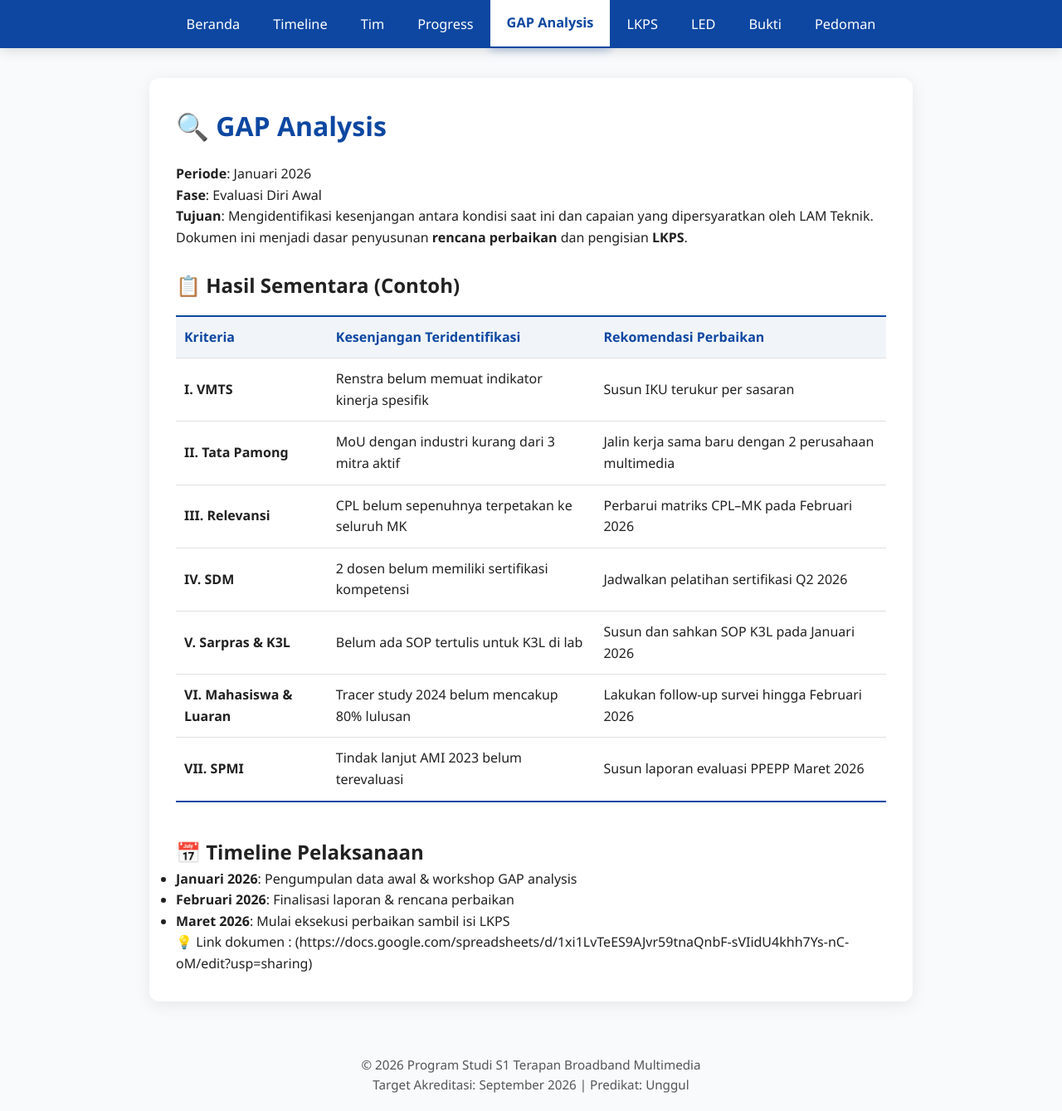
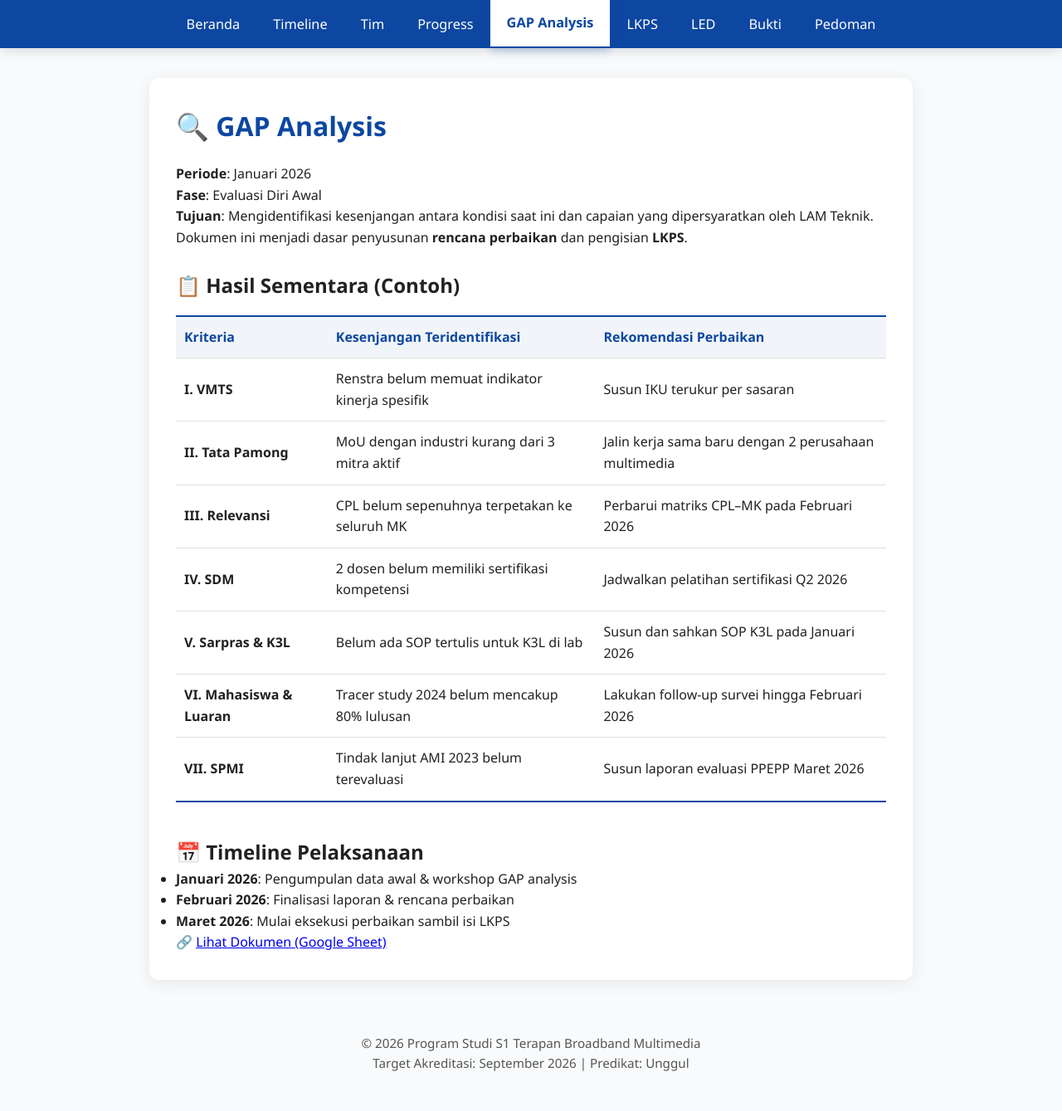
Before and after one commit to portal-psbm/aksibm-26, a Jekyll site: the page built from gap-analysis.md, in a window 1280 px wide and 1339 px high. Shown: the whole window at 83% size. Built offline with Jekyll 4.4.1, drawn with Linux system fonts in a browser that asks for light colours.

Commit message:
Update GAP Analysis

```diff
--- a/gap-analysis.md
+++ b/gap-analysis.md
@@ -33,5 +33,4 @@ permalink: /gap-analysis/
 - **Februari 2026**: Finalisasi laporan & rencana perbaikan
 - **Maret 2026**: Mulai eksekusi perbaikan sambil isi LKPS
 
-> 💡 Link dokumen :
-   (https://docs.google.com/spreadsheets/d/1xi1LvTeES9AJvr59tnaQnbF-sVIidU4khh7Ys-nC-oM/edit?usp=sharing)
+🔗 [Lihat Dokumen (Google Sheet)](https://docs.google.com/spreadsheets/d/1xi1LvTeES9AJvr59tnaQnbF-sVIidU4khh7Ys-nC-oM/edit?usp=sharing)
```
